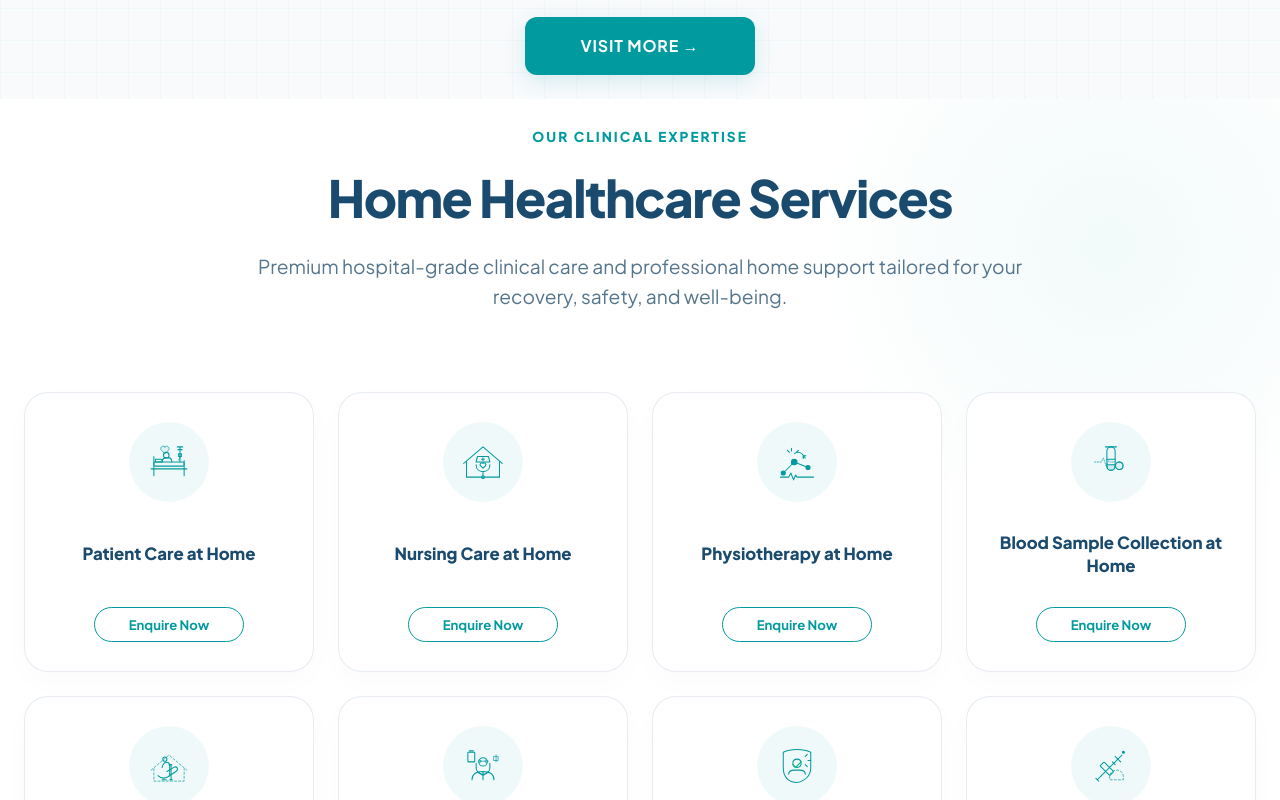
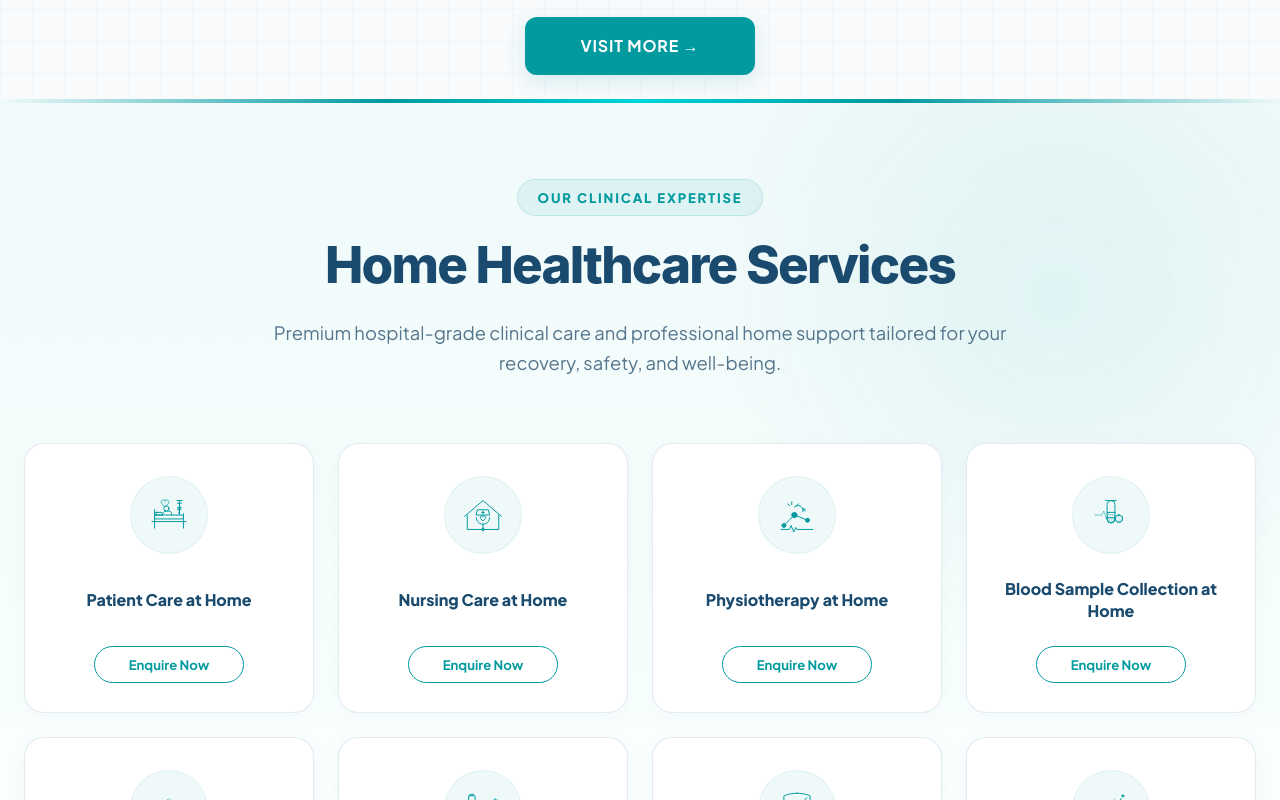
Before and after one commit to CFS-TECH/Suraksha-Lifecare, a React app in the folder frontend/: page / in a window 1280 px wide. Shown: the part 1880-2680 px from the top of the page. Built offline with nearby package versions, Linux system fonts and the light colour scheme; no server answers; the HTML template or start-up script is replaced by a standard one.

Commit message:
Highlight Home Healthcare Services section on desktop: premium gradient background, mesh grid overlay, animated glow orbs, color-themed card hover accents, and ripple-effect enquire buttons

```diff
--- a/frontend/src/components/ServiceGrid/ServiceGrid.module.css
+++ b/frontend/src/components/ServiceGrid/ServiceGrid.module.css
@@ -1,9 +1,32 @@
 .section {
   position: relative;
-  padding: 1.5rem 0 3rem;
-  background-color: #FFFFFF;
+  padding: 5rem 0 5.5rem;
+  background: linear-gradient(180deg, #f0fafa 0%, #f8fffe 40%, #ffffff 100%);
   overflow: hidden;
-  scroll-margin-top: 80px; /* Accounts for the sticky header when scrolled from another page or CTA */
+  scroll-margin-top: 80px;
+}
+
+.section::before {
+  content: '';
+  position: absolute;
+  top: 0;
+  left: 0;
+  right: 0;
+  height: 4px;
+  background: linear-gradient(90deg, transparent, #009A9F 30%, #00d4db 50%, #009A9F 70%, transparent);
+}
+
+.section::after {
+  content: '';
+  position: absolute;
+  top: 0;
+  left: 0;
+  width: 100%;
+  height: 100%;
+  background-image: radial-gradient(rgba(0, 154, 159, 0.03) 1px, transparent 1px);
+  background-size: 32px 32px;
+  pointer-events: none;
+  z-index: 0;
 }
 
 /* Background Decorative Elements */
@@ -19,27 +42,34 @@
 
 .circle1 {
   position: absolute;
-  top: -10%;
-  right: -10%;
-  width: 600px;
-  height: 600px;
-  background: radial-gradient(circle, rgba(0, 154, 159, 0.05) 0%, transparent 70%);
+  top: -8%;
+  right: -8%;
+  width: 650px;
+  height: 650px;
+  background: radial-gradient(circle, rgba(0, 154, 159, 0.08) 0%, transparent 70%);
   border-radius: 50%;
+  animation: sectionGlow 10s ease-in-out infinite alternate;
 }
 
 .circle2 {
   position: absolute;
   bottom: -5%;
   left: -5%;
-  width: 400px;
-  height: 400px;
-  background: radial-gradient(circle, rgba(26, 75, 110, 0.03) 0%, transparent 70%);
+  width: 500px;
+  height: 500px;
+  background: radial-gradient(circle, rgba(26, 75, 110, 0.05) 0%, transparent 70%);
   border-radius: 50%;
+  animation: sectionGlow 14s ease-in-out infinite alternate-reverse;
+}
+
+@keyframes sectionGlow {
+  0% { transform: scale(1); opacity: 0.7; }
+  100% { transform: scale(1.15); opacity: 1; }
 }
 
 .header {
   text-align: center;
-  margin-bottom: 5rem;
+  margin-bottom: 4rem;
   max-width: 800px;
   margin-left: auto;
   margin-right: auto;
@@ -48,28 +78,35 @@
 }
 
 .topTitle {
-  display: inline-block;
-  color: var(--primary);
+  display: inline-flex;
+  align-items: center;
+  gap: 6px;
+  color: #009A9F;
   font-weight: 800;
-  font-size: 0.85rem;
+  font-size: 0.82rem;
   text-transform: uppercase;
-  letter-spacing: 0.15em;
+  letter-spacing: 0.14em;
   margin-bottom: 1.25rem;
+  background: rgba(0, 154, 159, 0.08);
+  padding: 0.45rem 1.2rem;
+  border-radius: 2rem;
+  border: 1px solid rgba(0, 154, 159, 0.15);
 }
 
 .title {
   font-size: 3.2rem;
-  font-weight: 800;
+  font-weight: 850;
   color: var(--secondary);
   margin-bottom: 1.5rem;
-  line-height: 1.15;
-  letter-spacing: -1.5px;
+  line-height: 1.12;
+  letter-spacing: -1.8px;
+  font-family: 'Outfit', 'Inter', sans-serif;
 }
 
 .subtitle {
-  font-size: 1.2rem;
+  font-size: 1.15rem;
   color: #55758C;
-  line-height: 1.6;
+  line-height: 1.65;
 }
 
 /* Featured Grid */
@@ -255,7 +292,7 @@
 /* Secondary Services Grid and Cards */
 .otherGrid {
   display: grid;
-  grid-template-columns: repeat(auto-fill, minmax(230px, 1fr));
+  grid-template-columns: repeat(4, 1fr);
   gap: 1.5rem;
   position: relative;
   z-index: 10;
@@ -264,31 +301,48 @@
 .otherCard {
   position: relative;
   background: #ffffff;
-  padding: 1.8rem 1.25rem;
-  border-radius: 24px; /* Slightly tighter rounded card corners */
+  padding: 2rem 1.25rem 1.8rem;
+  border-radius: 20px;
   display: flex;
   flex-direction: column;
   align-items: center;
   text-align: center;
   gap: 1.25rem;
   justify-content: space-between;
-  min-height: 280px; /* Reduced card height */
+  min-height: 270px;
   transition: all 0.4s cubic-bezier(0.165, 0.84, 0.44, 1);
-  border: 1px solid rgba(226, 232, 240, 0.8);
-  box-shadow: 0 10px 30px rgba(0, 0, 0, 0.02);
+  border: 1px solid rgba(226, 232, 240, 0.9);
+  box-shadow: 0 4px 20px rgba(0, 0, 0, 0.03);
   overflow: hidden;
   cursor: pointer;
 }
 
+.otherCard::before {
+  content: '';
+  position: absolute;
+  top: 0;
+  left: 0;
+  right: 0;
+  height: 3px;
+  background: linear-gradient(90deg, var(--card-theme-color, #009A9F), color-mix(in srgb, var(--card-theme-color, #009A9F) 60%, #00d4db));
+  border-radius: 20px 20px 0 0;
+  opacity: 0;
+  transition: opacity 0.4s ease;
+}
+
+.otherCard:hover::before {
+  opacity: 1;
+}
+
 .otherCard:hover {
-  transform: translateY(-6px);
-  box-shadow: 0 16px 35px rgba(0, 154, 159, 0.08);
-  border-color: rgba(0, 154, 159, 0.2);
+  transform: translateY(-8px);
+  box-shadow: 0 20px 50px rgba(0, 154, 159, 0.12), 0 4px 12px rgba(0, 0, 0, 0.04);
+  border-color: rgba(0, 154, 159, 0.25);
 }
 
 .cardIconCircle {
-  width: 80px; /* Reduced from 100px */
-  height: 80px; /* Reduced from 100px */
+  width: 78px;
+  height: 78px;
   border-radius: 50%;
   background-color: rgba(0, 154, 159, 0.06);
   display: flex;
@@ -296,17 +350,19 @@
   justify-content: center;
   transition: all 0.4s cubic-bezier(0.165, 0.84, 0.44, 1);
   flex-shrink: 0;
+  border: 1px solid rgba(0, 154, 159, 0.08);
 }
 
 .otherCard:hover .cardIconCircle {
-  background-color: #009a9f;
-  box-shadow: 0 6px 15px rgba(0, 154, 159, 0.18);
-  transform: scale(1.03);
+  background-color: var(--card-theme-color, #009a9f);
+  box-shadow: 0 8px 25px color-mix(in srgb, var(--card-theme-color, #009a9f) 30%, transparent);
+  transform: scale(1.05);
+  border-color: transparent;
 }
 
 .cardIcon {
-  width: 44px; /* Increased from 32px to look more prominent inside the circle */
-  height: 44px; /* Increased from 32px to look more prominent inside the circle */
+  width: 42px;
+  height: 42px;
   color: #009a9f;
   transition: all 0.4s ease;
 }
@@ -316,7 +372,7 @@
 }
 
 .cardTitle {
-  font-size: 1.05rem; /* Reduced title size */
+  font-size: 1rem;
   font-weight: 800;
   color: #1a4b6e;
   margin: 0;
@@ -329,35 +385,56 @@
 }
 
 .otherCard:hover .cardTitle {
-  color: #009a9f;
+  color: var(--card-theme-color, #009a9f);
 }
 
 .enquireBtn {
   width: 100%;
-  max-width: 150px; /* Reduced width */
-  padding: 0.5rem 0; /* Reduced padding */
+  max-width: 150px;
+  padding: 0.55rem 0;
   border-radius: 50px;
   border: 1.5px solid #009a9f;
   background-color: transparent;
   color: #009a9f;
   font-weight: 700;
-  font-size: 0.82rem; /* Reduced font size */
+  font-size: 0.82rem;
   cursor: pointer;
   transition: all 0.3s cubic-bezier(0.16, 1, 0.3, 1);
   display: flex;
   align-items: center;
   justify-content: center;
   outline: none;
+  position: relative;
+  overflow: hidden;
+}
+
+.enquireBtn::after {
+  content: '';
+  position: absolute;
+  top: 50%;
+  left: 50%;
+  width: 0;
+  height: 0;
+  background: rgba(0, 154, 159, 0.08);
+  border-radius: 50%;
+  transform: translate(-50%, -50%);
+  transition: width 0.4s ease, height 0.4s ease;
+}
+
+.enquireBtn:hover::after {
+  width: 200px;
+  height: 200px;
 }
 
 .enquireBtn:hover {
-  transform: scale(1.02);
+  transform: scale(1.03);
 }
 
 .otherCard:hover .enquireBtn {
-  background-color: #009a9f;
+  background-color: var(--card-theme-color, #009a9f);
   color: #ffffff;
-  box-shadow: 0 4px 10px rgba(0, 154, 159, 0.2);
+  border-color: var(--card-theme-color, #009a9f);
+  box-shadow: 0 6px 18px color-mix(in srgb, var(--card-theme-color, #009a9f) 25%, transparent);
 }
 
 @keyframes float {
@@ -370,13 +447,27 @@
   .featuredGrid {
     grid-template-columns: repeat(2, 1fr);
   }
+  .otherGrid {
+    grid-template-columns: repeat(3, 1fr);
+  }
 }
 
 @media (max-width: 1024px) {
   .section {
     padding: 3rem 0;
   }
-
+  .section::before {
+    display: none;
+  }
+  .section::after {
+    display: none;
+  }
+  .otherGrid {
+    grid-template-columns: repeat(auto-fill, minmax(200px, 1fr));
+  }
+  .otherCard::before {
+    display: none;
+  }
   .title {
     font-size: clamp(2rem, 6vw, 2.6rem);
     letter-spacing: -0.5px;
--- a/frontend/src/pages/Blog/Blog.module.css
+++ b/frontend/src/pages/Blog/Blog.module.css
@@ -240,12 +240,14 @@
               inset 0 1px 0 rgba(255, 255, 255, 0.2);
 }
 
-.articleCard {
+.searchCard {
   width: 320px;
   top: 30px;
   left: 20px;
   z-index: 5;
   animation: float1 6s ease-in-out infinite;
+  display: flex;
+  flex-direction: column;
 }
 
 .cardGlow {
@@ -259,77 +261,91 @@
   pointer-events: none;
 }
 
-.miniPostHeader {
-  display: flex;
-  justify-content: space-between;
-  align-items: center;
-  margin-bottom: 0.8rem;
+.searchCardTitle {
+  color: white;
+  font-size: 1.1rem;
+  font-weight: 700;
+  margin: 0 0 0.4rem 0;
 }
 
-.miniTag {
-  background: rgba(92, 224, 214, 0.12);
-  color: #5CE0D6;
-  padding: 3px 8px;
-  border-radius: 6px;
-  font-size: 0.72rem;
-  font-weight: 700;
-  text-transform: uppercase;
-  letter-spacing: 0.5px;
-}
-
-.miniTime {
-  color: #64748b;
-  font-size: 0.75rem;
-}
-
-.miniTitle {
-  color: white;
-  font-size: 1.05rem;
-  font-weight: 700;
-  margin: 0 0 0.5rem 0;
+.searchCardDesc {
+  color: #94a3b8;
+  font-size: 0.8rem;
+  margin: 0 0 1.2rem 0;
   line-height: 1.4;
 }
 
-.miniDesc {
-  color: #94a3b8;
-  font-size: 0.8rem;
-  line-height: 1.45;
-  margin: 0 0 1rem 0;
+.searchField {
+  display: flex;
+  background: rgba(255, 255, 255, 0.05);
+  border: 1px solid rgba(255, 255, 255, 0.1);
+  border-radius: 10px;
+  padding: 0.2rem 0.2rem 0.2rem 0.8rem;
+  align-items: center;
+  justify-content: space-between;
+  transition: all 0.3s ease;
+  width: 100%;
+  box-sizing: border-box;
 }
 
-.miniAuthor {
-  display: flex;
-  align-items: center;
-  gap: 10px;
-  border-top: 1px solid rgba(255, 255, 255, 0.05);
-  padding-top: 0.8rem;
+.searchField:focus-within {
+  border-color: #5CE0D6;
+  box-shadow: 0 0 10px rgba(92, 224, 214, 0.2);
+  background: rgba(255, 255, 255, 0.08);
 }
 
-.avatar {
-  width: 28px;
-  height: 28px;
-  background: linear-gradient(135deg, #009A9F 0%, #004244 100%);
+.searchField input {
+  flex: 1;
+  border: none;
+  background: transparent;
   color: white;
-  border-radius: 50%;
+  font-size: 0.85rem;
+  outline: none;
+  padding: 0;
+}
+
+.searchField input::placeholder {
+  color: #64748b;
+}
+
+.searchIconBtn {
+  background: #0ca39a;
+  color: white;
+  border: none;
+  width: 32px;
+  height: 32px;
+  border-radius: 8px;
   display: flex;
   align-items: center;
   justify-content: center;
-  font-size: 0.75rem;
-  font-weight: 700;
-  border: 1px solid rgba(255, 255, 255, 0.1);
+  cursor: pointer;
+  transition: all 0.3s ease;
+  flex-shrink: 0;
+  margin-left: 0.5rem;
 }
 
-.avatarInfo h5 {
-  color: white;
-  font-size: 0.78rem;
-  margin: 0;
-  font-weight: 600;
+.searchIconBtn:hover {
+  background: #5CE0D6;
+  color: #050d18;
 }
 
-.avatarInfo p {
-  color: #64748b;
-  font-size: 0.65rem;
-  margin: 0;
+.clearSearchBtn {
+  background: transparent;
+  color: #ff4d4d;
+  border: none;
+  font-size: 0.75rem;
+  font-weight: 600;
+  margin-top: 0.75rem;
+  cursor: pointer;
+  display: block;
+  align-self: flex-start;
+  padding: 0;
+  transition: all 0.3s ease;
+}
+
+.clearSearchBtn:hover {
+  color: #ff3333;
+  text-decoration: underline;
 }
 
 .topicsCard {
```
Also changed, not shown: frontend/src/pages/Blog/Blog.jsx (+30 -19 lines).
